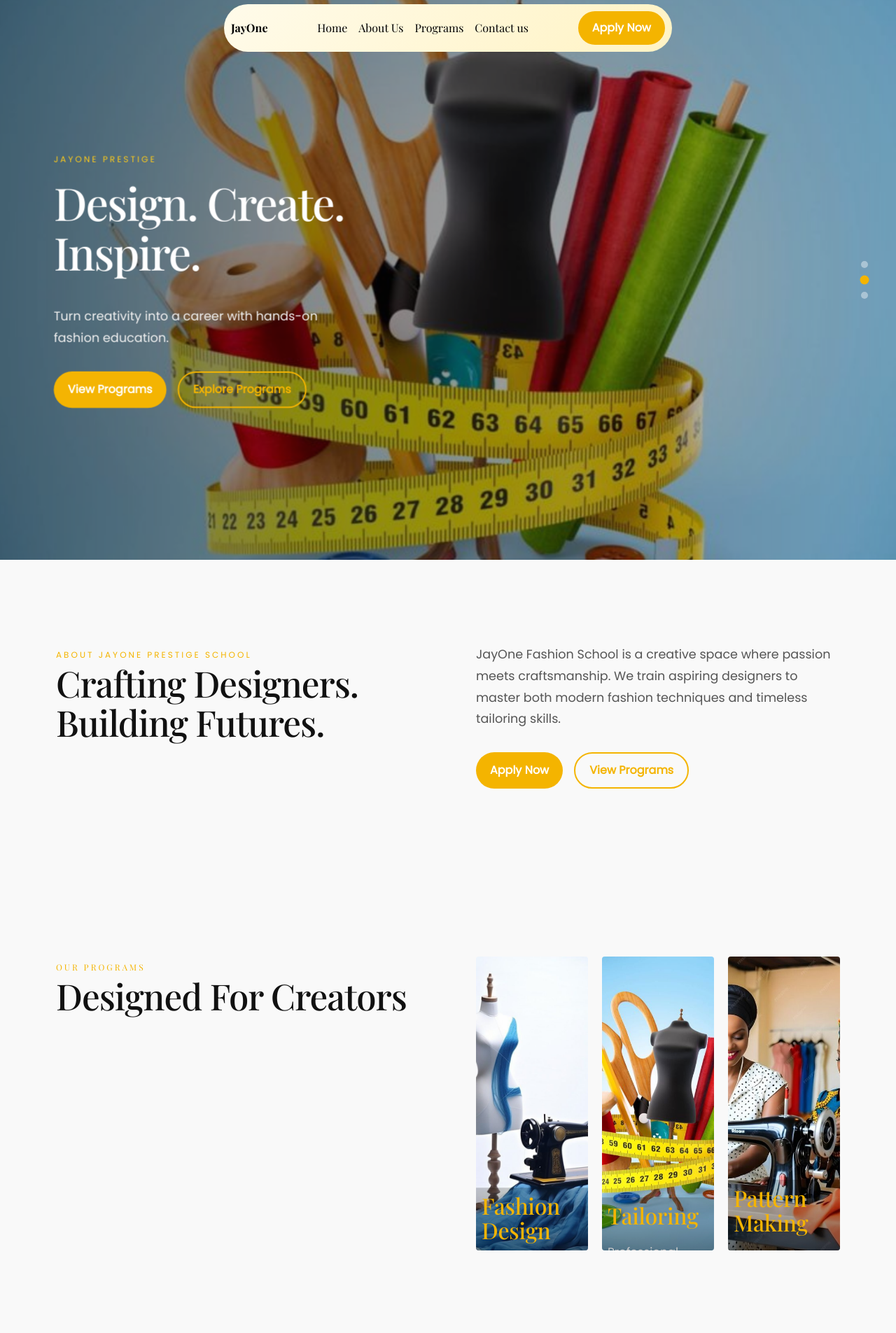
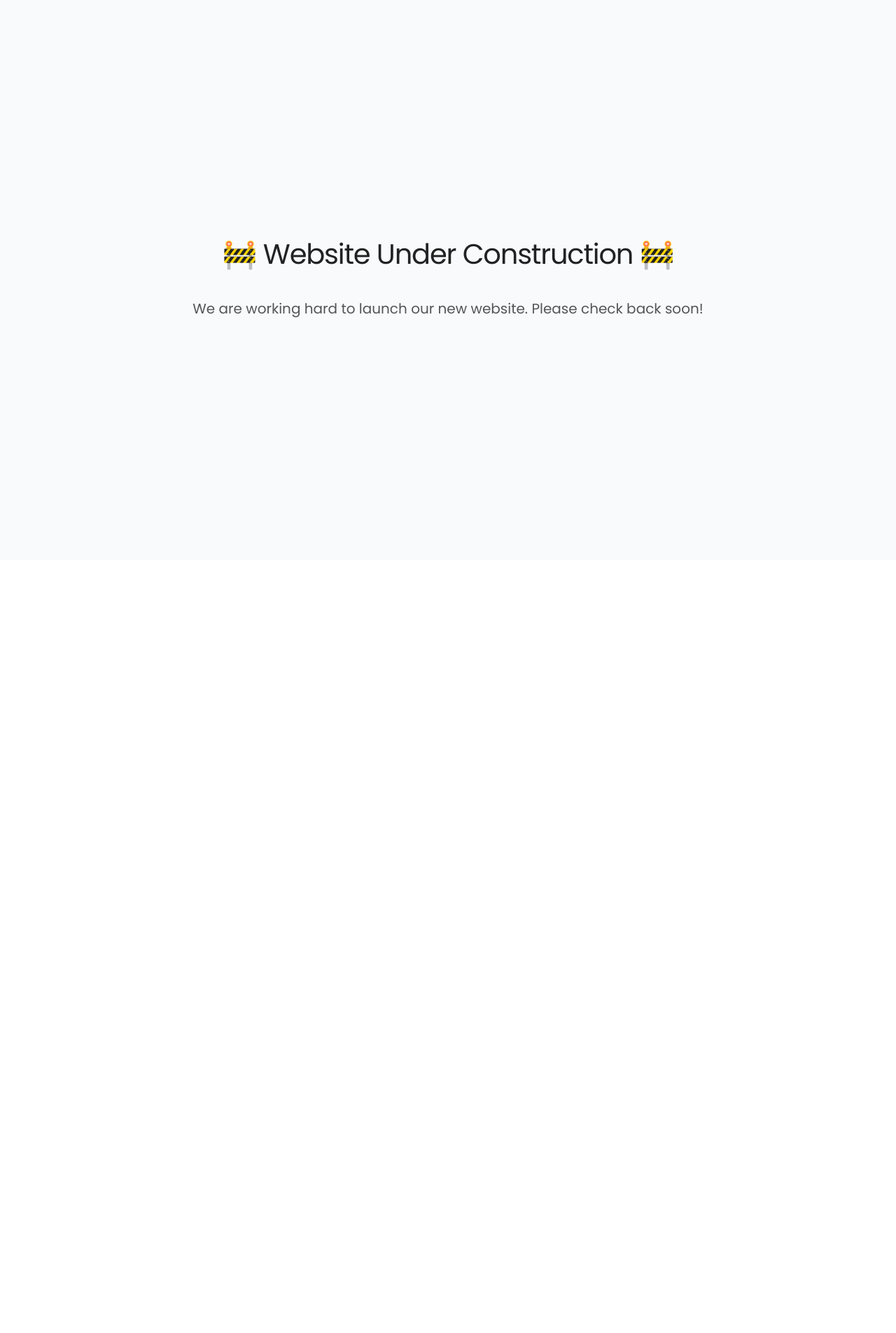
Before and after one commit to aidnovate/jayone, a Next.js app: page / in a window 1280 px wide. Shown: the top 1905 px of the page at 70% size. After the commit the page ends 800 px from the top, so only its background shows below. Built offline with nearby package versions, Linux system fonts and the light colour scheme; a web font is replaced by a local one.

Commit message:
construction

```diff
--- /dev/null
+++ b/app/components/construction/under-construction.module.css
@@ -0,0 +1,21 @@
+.container {
+  min-height: 100vh;
+  display: flex;
+  flex-direction: column;
+  align-items: center;
+  justify-content: center;
+  background: #f8fafc;
+  color: #222;
+  font-family: var(--font-body, sans-serif);
+  text-align: center;
+
+ & h1 {
+  font-size: 2.5rem;
+  margin-bottom: 1rem;
+}
+
+& p {
+  font-size: 1.25rem;
+}
+
+}
--- /dev/null
+++ b/app/components/construction/under-construction.tsx
@@ -0,0 +1,10 @@
+import styles from "./under-construction.module.css";
+
+export default function UnderConstruction() {
+  return (
+    <div className={styles.container}>
+      <h1>🚧 Website Under Construction 🚧</h1>
+      <p>We are working hard to launch our new website. Please check back soon!</p>
+    </div>
+  );
+}
--- a/app/page.tsx
+++ b/app/page.tsx
@@ -7,82 +7,11 @@ import ContactBanner from "./components/ContactBanner";
 import Testimonials from "./components/Testimonials";
 import SampleWorks from './components/SampleWorks/index'
 import Footer from "./components/Footer";
+import UnderConstruction from "./components/construction/under-construction";
 export default function Home() {
   return (
     <>
-    {/* Hero Section */}
-    <HomeHero2 />
-
-    {/* Brief about section */}
-
-    <section className={style.section}>
-      <div className={style.left}>
-        <span className={style.label}>About Jayone Prestige School</span>
-        <h2>Crafting Designers. Building Futures.</h2>
-      </div>
-
-      <div className={style.right}>
-        <p>
-          JayOne Fashion School is a creative space where passion meets
-          craftsmanship. We train aspiring designers to master both modern
-          fashion techniques and timeless tailoring skills.
-        </p>
-
-        <div className={style.actions}>
-          <Button variant="primary" href="/apply-now">
-            Apply Now
-          </Button>
-          <Button variant="outline" href="/our-programs">
-            View Programs
-          </Button>
-        </div>
-      </div>
-    </section>
-
-
-
-    <section className={style.section}>
-      <div className={style.header}>
-        <span>Our Programs</span>
-        <h2>Designed For Creators</h2>
-      </div>
-
-      <div className={style.grid}>
-        <ProgramCard
-          title="Fashion Design"
-          description="Master design concepts, sketching, and couture creation."
-          image="/images/hero1.jpg"
-        />
-        <ProgramCard
-          title="Tailoring"
-          description="Professional garment construction and finishing."
-          image="/images/hero2.jpg"
-        />
-        <ProgramCard
-          title="Pattern Making"
-          description="Advanced drafting and garment structure techniques."
-          image="/images/hero3.jpg"
-        />
-      </div>
-    </section>
-
-    {/* CTA Section */}
-
-    <CTA />
-
-
-
-    {/* Sample students works */}
-
-    <SampleWorks />
-
-    {/* Testimonials from students */}
-    <Testimonials />
-
-        {/* Contact Banner */}
-    <ContactBanner />
-    <Footer />
-
+    <UnderConstruction />
     </>
   );
 }
```
